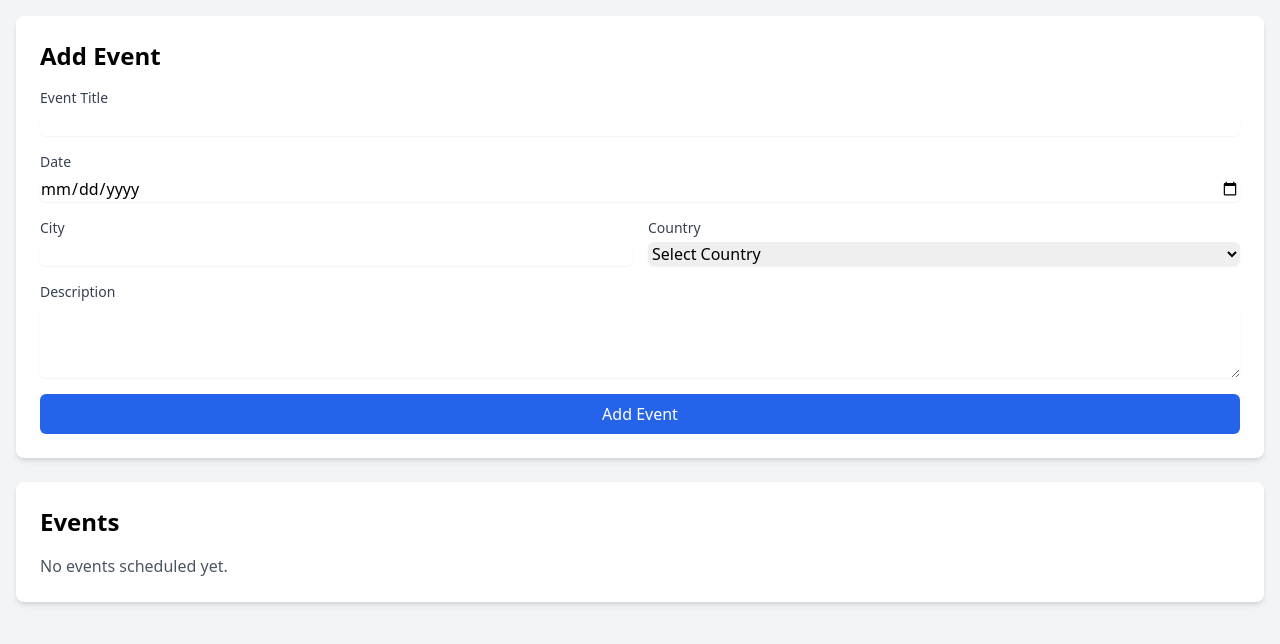
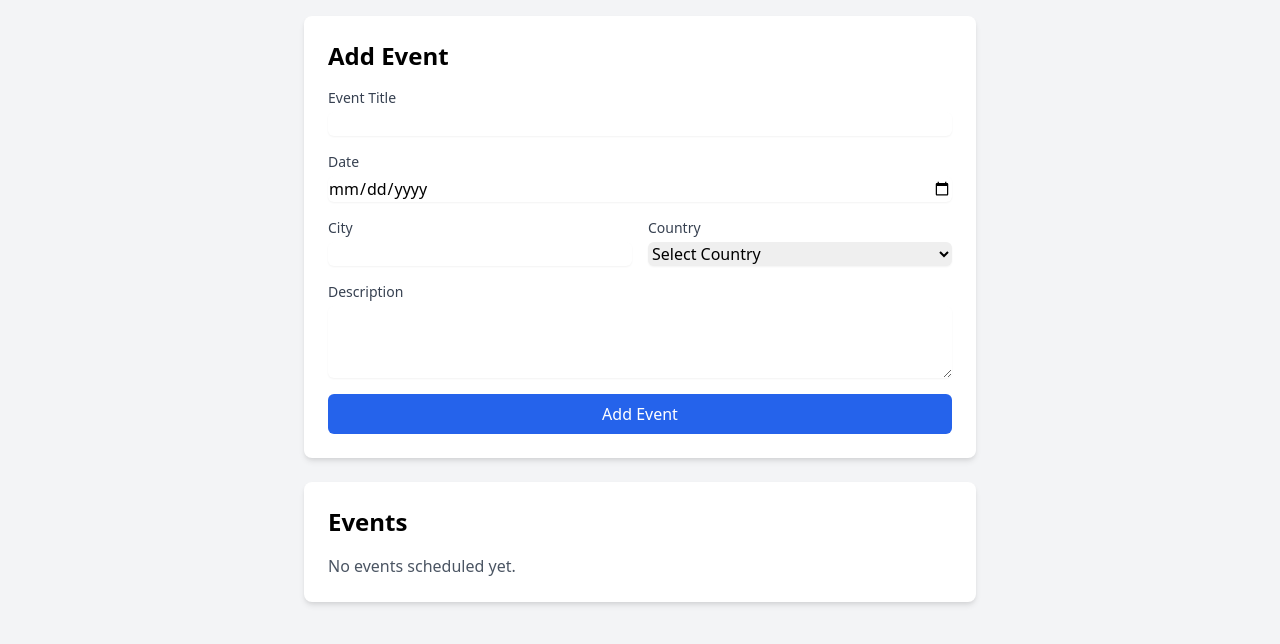
Before and after one commit to joshua2705/Flask-webapp, a Flask app: page /calendar in a window 1280 px wide. Shown: the part 56-700 px from the top of the page. Run offline with Flask 3, Linux system fonts and the light colour scheme.

Commit message:
UI changes

```diff
--- a/templates/calendar.html
+++ b/templates/calendar.html
@@ -3,7 +3,7 @@
 {% block title %}Calendar{% endblock %}
 
 {% block content %}
-<div class="container">
+<div class="max-w-2xl mx-auto">
     <div class="bg-white rounded-lg shadow-md p-6 mb-6">
         <h2 class="text-2xl font-bold mb-4">Add Event</h2>
         <form action="{{ url_for('calendar.add_calendar_event') }}" method="POST">
@@ -55,7 +55,7 @@
 </div>
 
 
-<div class="bg-white rounded-lg shadow-md p-6">
+<div class="bg-white rounded-lg shadow-md p-6 max-w-2xl mx-auto ">
     <h2 class="text-2xl font-bold mb-4">Events</h2>
     {% if events %}
     <div class="space-y-4">
@@ -70,8 +70,8 @@
                 {% endif %}
             </div>
             <!-- Picture Placeholder Section -->
-            <div class="picture-output w-48 h-48 flex-shrink-0 bg-gray-200 rounded-md flex items-center justify-center shadow-inner">
-                <img src="placeholder.jpg" alt="Event Picture" class="w-full h-full object-cover rounded-md" />
+            <div class="picture-output w-20 h-20 flex-shrink-0 bg-gray-200 rounded-md flex items-center justify-center shadow-inner">
+                <img src="{{ url_for('static', filename='images/thunderstorm.png') }}" alt="Event Picture" class="w-full h-full object-cover rounded-md" />
             </div>
         </div>
         {% endfor %}
```
